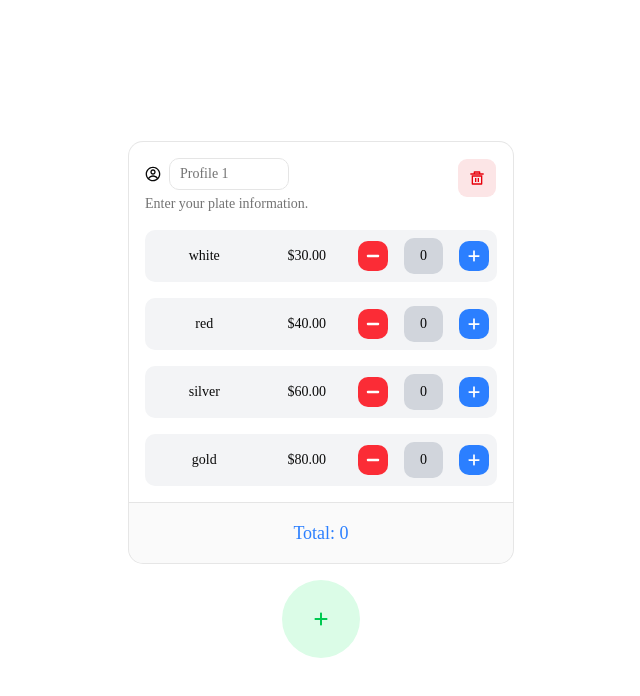
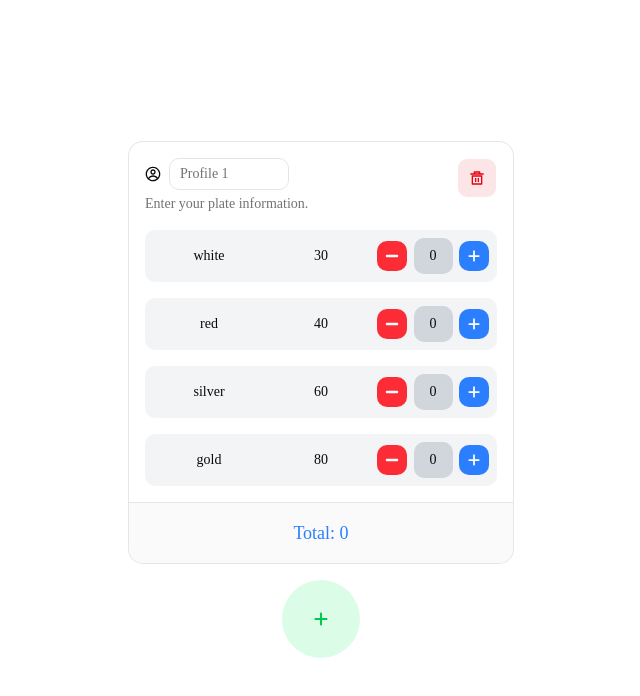
Before and after one commit to TheerapatHHR/aomsin-sushi, a Next.js app: page / in a window 1280 px wide. Shown: the top 696 px of the page, without its empty margins (319-959 px from the left). Built offline with nearby package versions, Linux system fonts and the light colour scheme.

Commit message:
feat: fix styling and add tax rate

```diff
--- a/components/amountCount.tsx
+++ b/components/amountCount.tsx
@@ -24,7 +24,7 @@ export function AmountCount({ amount, setAmount, plateCost, setTotalCosts }: Amo
         }
     }
     return (
-        <div className="flex flex-wrap justify-between items-center gap-4">
+        <div className="flex flex-wrap justify-between items-center">
             <div
             className="rounded-lg bg-red-500 text-white p-2"
             onClick={subtractAmount}
--- a/components/profileCard.tsx
+++ b/components/profileCard.tsx
@@ -30,6 +30,12 @@ export function ProfileCard({
 }: ProfileCardProps) {
     const [totalCosts, setTotalCosts] = useState(0);
     const plateData = Object.entries(costs.plateCosts).map(([type, cost]) => ({ type, cost }));
+    const [costAfterTax, setCostAfterTax] = useState(0);
+
+    useEffect(() => {
+        const taxRate = 0.1; // 10% tax
+        setCostAfterTax(totalCosts + totalCosts * taxRate);
+    }, [totalCosts]);
 
   return (
     <Card className="w-full max-w-sm animate-fadeIn">
@@ -61,7 +67,7 @@ export function ProfileCard({
       </CardContent>
       <CardFooter className="flex-col gap-2">
         <Label className="text-center text-lg text-blue-500">
-          Total: {totalCosts}
+          Total: {costAfterTax}
         </Label>
       </CardFooter>
     </Card>
--- a/components/sushiPlate.tsx
+++ b/components/sushiPlate.tsx
@@ -15,8 +15,8 @@ export function SushiPlate({ plateType, plateCost, totalCosts, setTotalCosts }:
         <div className="w-full bg-gray-100 rounded-lg flex flex-col p-2 gap-2">
             <div className="flex flex-wrap items-center justify-between">
                 <div className="flex-1 text-center">{plateType}</div>
-                <div className="flex-1 text-center">${plateCost?.toFixed(2)}</div>
-                <div className="">
+                <div className="flex-1 text-center">{plateCost}</div>
+                <div className="flex-1">
                     <AmountCount amount={plateAmount} setAmount={setPlateAmount} plateCost={plateCost} setTotalCosts={setTotalCosts} />
                 </div>
             </div>
```
